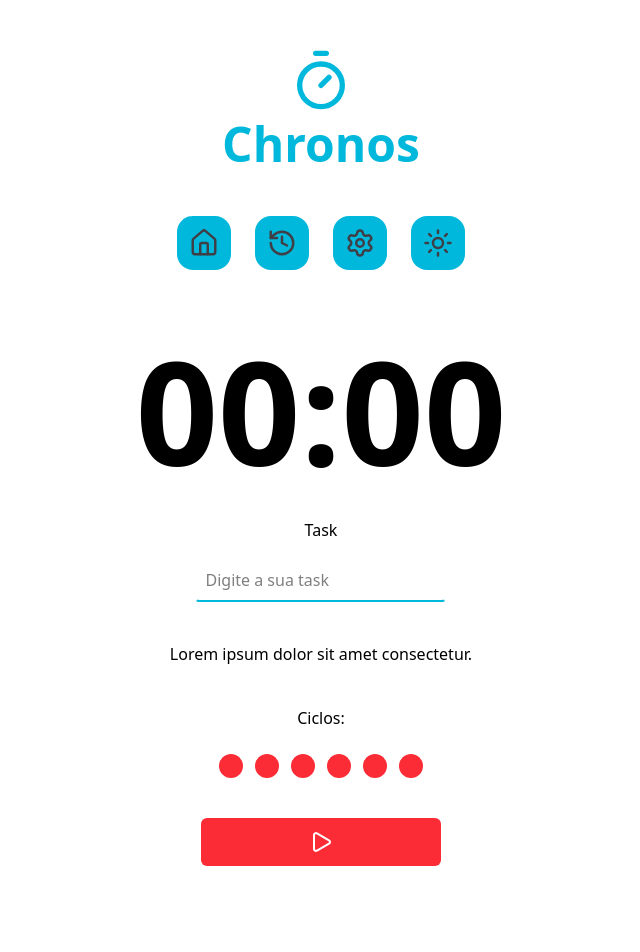
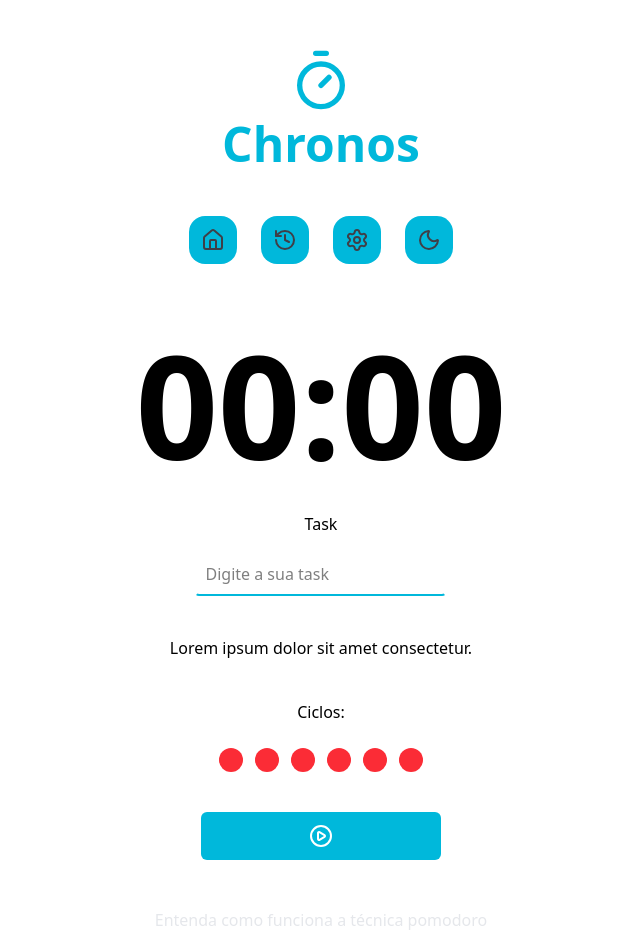
Before and after one commit to ricardoleite1/chronos-pomodoro, a React (Vite) app: page / in a window 1280 px wide. Shown: the top 952 px of the page, without its empty margins (319-959 px from the left). Before the commit the page ends 882 px from the top, so only its background shows below. Built offline with nearby package versions, Linux system fonts and the light colour scheme.

Commit message:
feat: theme change func

```diff
--- a/package.json
+++ b/package.json
@@ -21,10 +21,12 @@
     "@types/react": "^19.1.10",
     "@types/react-dom": "^19.1.7",
     "@vitejs/plugin-react-swc": "^4.0.0",
+    "autoprefixer": "^10.4.21",
     "eslint": "^9.33.0",
     "eslint-plugin-react-hooks": "^5.2.0",
     "eslint-plugin-react-refresh": "^0.4.20",
     "globals": "^16.3.0",
+    "postcss": "^8.5.6",
     "typescript": "~5.8.3",
     "typescript-eslint": "^8.39.1",
     "vite": "^7.1.2"
--- a/src/App.tsx
+++ b/src/App.tsx
@@ -1,4 +1,4 @@
-import { PlayIcon } from "lucide-react";
+import { PlayCircleIcon } from "lucide-react";
 import "./App.css";
 import { Button } from "./components/Button";
 import { Container } from "./components/Container";
@@ -7,6 +7,7 @@ import { Cycles } from "./components/Cycles";
 import { Input } from "./components/Input";
 import { Logo } from "./components/Logo";
 import { Menu } from "./components/Menu";
+import { Footer } from "./components/Footer";
 
 export function App() {
   return (
@@ -36,8 +37,10 @@ export function App() {
             <Cycles type='long' />
           </div>
 
-          <Button buttonColor='pause' icon={<PlayIcon />}></Button>
+          <Button buttonColor='start' icon={<PlayCircleIcon />}></Button>
         </form>
+
+        <Footer />
       </Container>
     </>
   );
--- a/src/components/Container.tsx
+++ b/src/components/Container.tsx
@@ -1,10 +1,10 @@
 type ContainerProps = {
   children: React.ReactNode;
-};
+} & React.ComponentProps<"div">;
 
 export function Container({ children }: ContainerProps) {
   return (
-    <div className='container-fluid bg-white dark:bg-zinc-800 min-h-screen'>
+    <div className='container-fluid bg-white dark:bg-black min-h-screen'>
       <div className='p-4 m-auto max-w-5xl text-black dark:text-white flex justify-center'>
         <div className='content'>{children}</div>
       </div>
--- /dev/null
+++ b/src/components/Footer.tsx
@@ -0,0 +1,8 @@
+export function Footer() {
+  return (
+    <footer className='flex flex-col items-center justify-center mt-12 text-gray-200 gap-4 text-sm sm:text-base'>
+      <a href='#'>Entenda como funciona a técnica pomodoro</a>
+      <a href='#'>Chronos Pomodo &copy; {new Date().getFullYear()}</a>
+    </footer>
+  );
+}
--- a/src/components/Menu.tsx
+++ b/src/components/Menu.tsx
@@ -1,31 +1,60 @@
-import { History, Settings, Sun, House } from "lucide-react";
+import { History, Settings, Sun, House, Moon } from "lucide-react";
+import { useEffect, useState } from "react";
 
 export function Menu() {
+  const [theme, setTheme] = useState(() => {
+    const themeLoaded = localStorage.getItem("theme");
+    return themeLoaded;
+  });
+
+  function toggleTheme() {
+    const nextTheme = theme == "dark" ? "" : "dark";
+    setTheme(nextTheme);
+    localStorage.setItem("theme", nextTheme);
+  }
+
+  useEffect(() => {
+    if (theme == "dark") {
+      document.documentElement.classList.add(theme);
+    } else {
+      document.documentElement.classList.remove("dark");
+    }
+  }, [theme]);
+
   return (
     <nav className='flex items-center justify-center gap-6 mt-12'>
       <a href='#'>
         <House
-          size={54}
+          size={48}
           className='text-zinc-700 cursor-pointer hover:text-zinc-900 transition ease-in-out delay-50 bg-cyan-500 p-3 rounded-2xl'
         />
       </a>
       <a href='#'>
         <History
-          size={54}
+          size={48}
           className='text-zinc-700 cursor-pointer hover:text-zinc-900 transition ease-in-out delay-50 bg-cyan-500 p-3 rounded-2xl'
         />
       </a>
       <a href='#'>
         <Settings
-          size={54}
+          size={48}
           className='text-zinc-700 cursor-pointer hover:text-zinc-900 transition ease-in-out delay-50 bg-cyan-500 p-3 rounded-2xl'
         />
       </a>
       <a href='#'>
-        <Sun
-          size={54}
-          className='text-zinc-700 cursor-pointer hover:text-zinc-900 transition ease-in-out delay-50 bg-cyan-500 p-3 rounded-2xl'
-        />
+        {theme === "dark" ? (
+          <Sun
+            onClick={toggleTheme}
+            size={48}
+            className='text-zinc-700 cursor-pointer hover:text-zinc-900 transition ease-in-out delay-50 bg-cyan-500 p-3 rounded-2xl'
+          />
+        ) : (
+          <Moon
+            onClick={toggleTheme}
+            size={48}
+            className='text-zinc-700 cursor-pointer hover:text-zinc-900 transition ease-in-out delay-50 bg-cyan-500 p-3 rounded-2xl'
+          />
+        )}
       </a>
     </nav>
   );
--- a/src/index.css
+++ b/src/index.css
@@ -1,4 +1,5 @@
 @import "tailwindcss";
+@custom-variant dark (&:where(.dark, .dark *));
 
 body {
   margin: 0;
--- /dev/null
+++ b/tailwind.config.ts
@@ -0,0 +1,10 @@
+import type { Config } from "tailwindcss";
+
+export default {
+  content: ["./src/**/*.{js,jsx,ts,tsx}"],
+  darkMode: "class",
+  theme: {
+    extend: {},
+  },
+  plugins: [],
+} satisfies Config;
--- a/vite.config.ts
+++ b/vite.config.ts
@@ -2,7 +2,6 @@ import { defineConfig } from "vite";
 import react from "@vitejs/plugin-react-swc";
 import tailwindcss from "@tailwindcss/vite";
 
-// https://vite.dev/config/
 export default defineConfig({
   plugins: [react(), tailwindcss()],
 });
```
Also changed, not shown: 1 other file (tests, documents, lock files or other folders).
